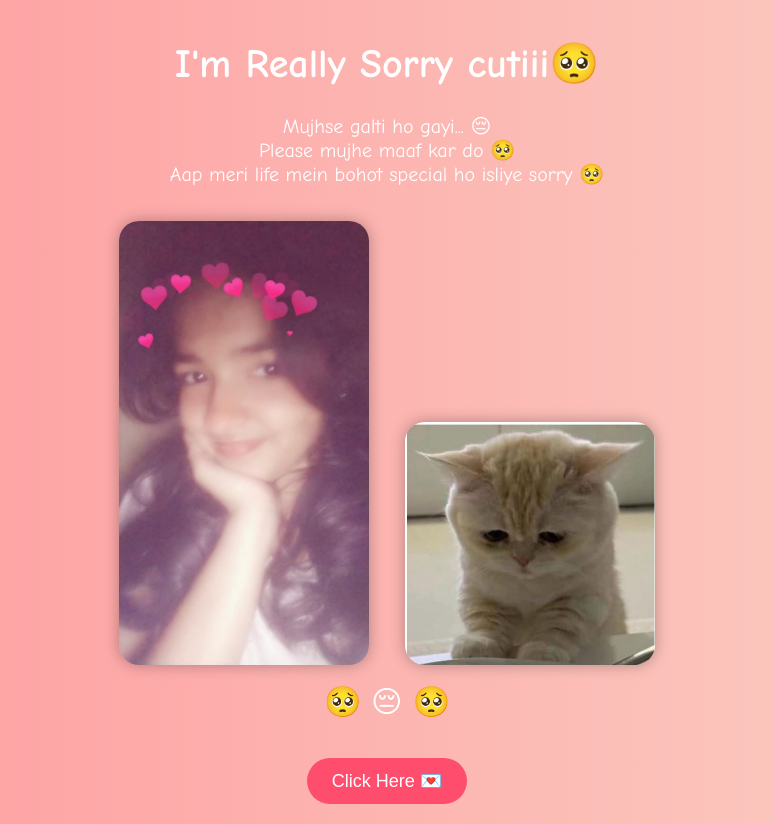
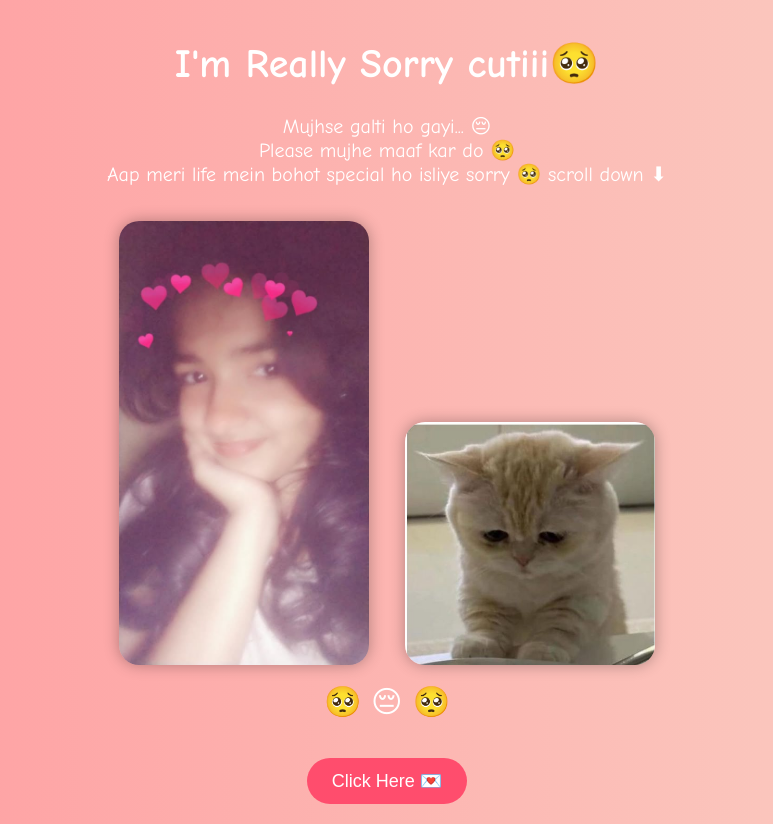
Before and after one commit to aryan2009nove-star/abcd, a plain HTML site: page index.html in a window 1280 px wide. Shown: the whole page, without its empty margins (253-1026 px from the left). Drawn offline with Linux system fonts and the light colour scheme.

Commit message:
Update index.html

```diff
--- a/index.html
+++ b/index.html
@@ -75,6 +75,7 @@ img {
         Mujhse galti ho gayi... 😔 <br>
         Please mujhe maaf kar do 🥺 <br>
         Aap meri life mein bohot special ho isliye sorry 🥺
+        scroll down ⬇
     </p>
 
     <!-- Your Girl Image -->
```
